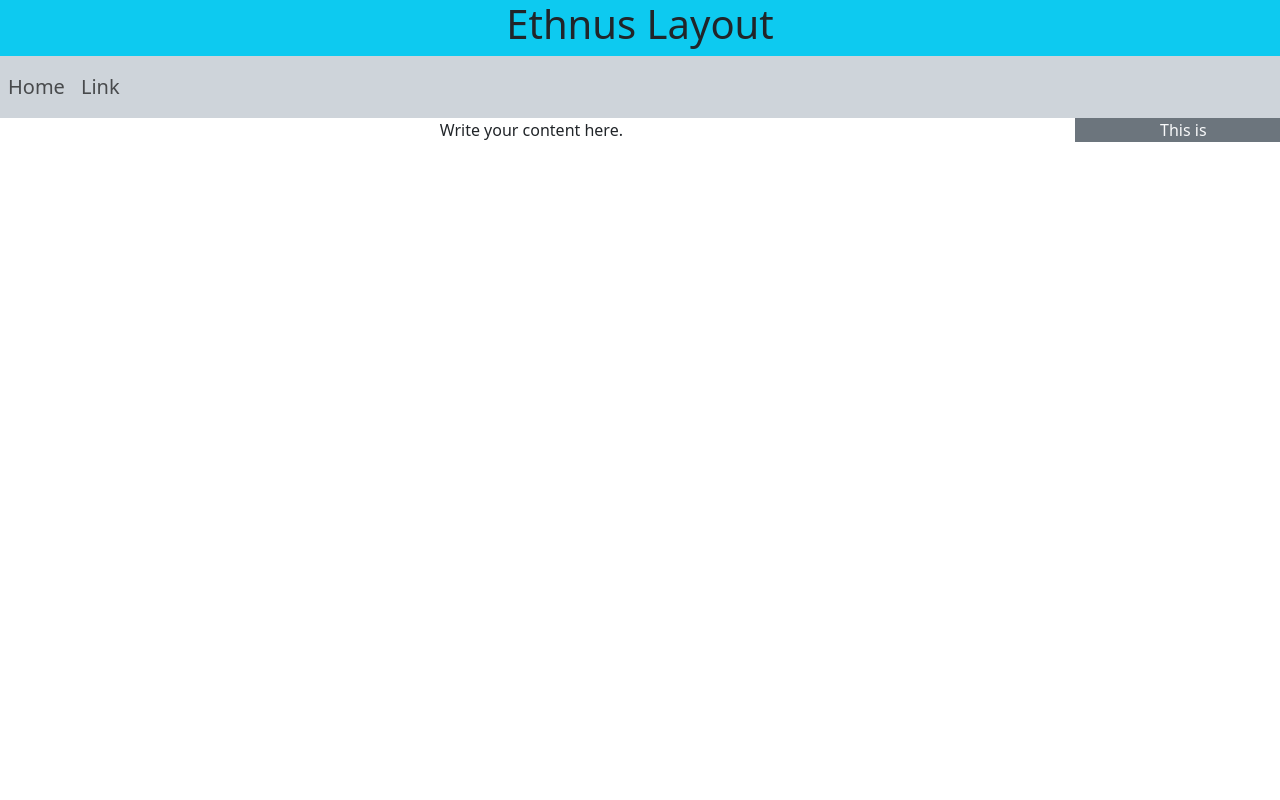
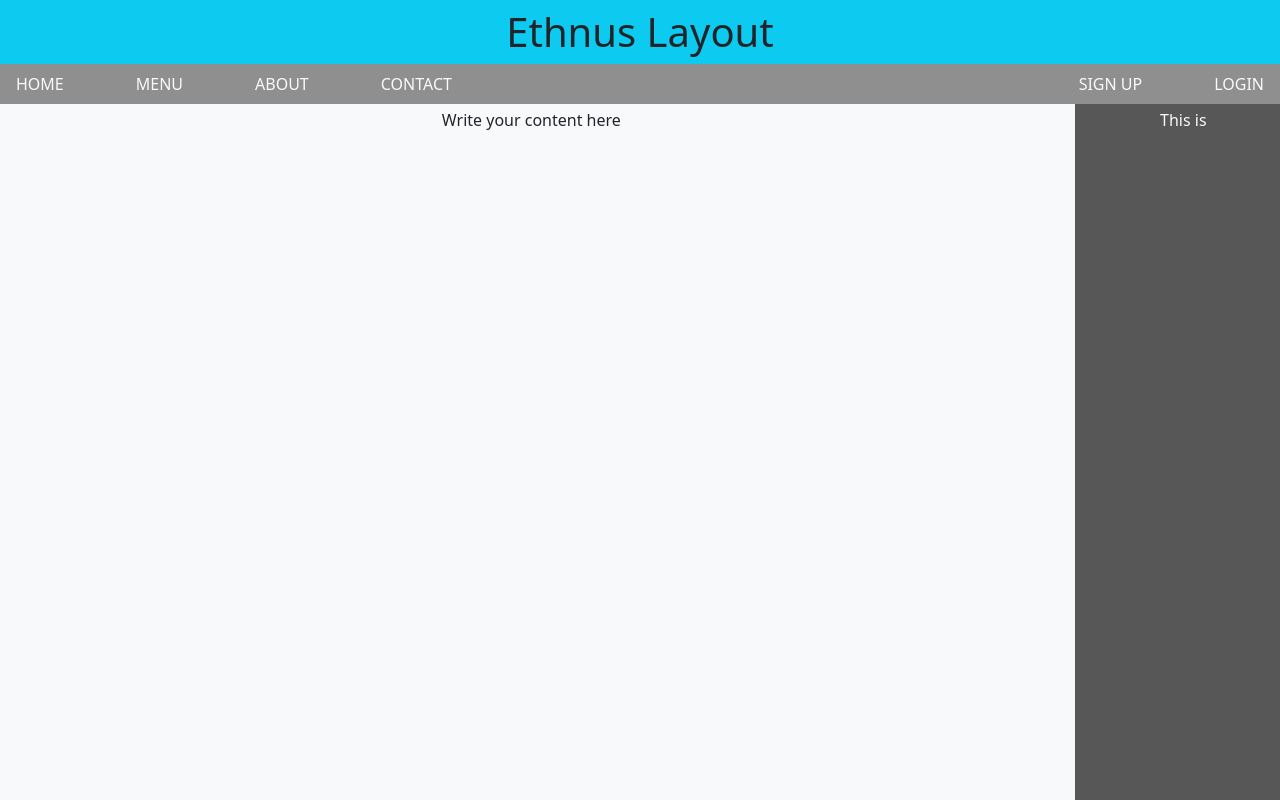
Before and after one commit to ritika-jhanwar/Ethnus-Internship-2, a plain HTML site: page bootstrap/task-1.html in a window 1280 px wide. Drawn offline with nearby package versions, Linux system fonts and the light colour scheme.

Commit message:
task-1 completed

```diff
--- a/bootstrap/task-1.html
+++ b/bootstrap/task-1.html
@@ -5,38 +5,38 @@
     <meta name="viewport" content="width=device-width, initial-scale=1.0">
     <title>TASK-1 | BS</title>
     <link href="https://cdn.jsdelivr.net/npm/bootstrap@5.3.2/dist/css/bootstrap.min.css" rel="stylesheet" crossorigin="anonymous">
+    <style>
+      body, html {
+          height: 100%;
+          margin: 0;
+          overflow: hidden;
+      }
+  </style>
 </head>
 <body>
-    <div class="container-fluid text-center m-0 p-0 vh-100 vw-100">
-        <div class="row first bg-info m-0">
-          <div class="col">
-            <h1 class="display-6"><b>Ethnus Layout</b></h1>
+  <header class="p-0 bg-info" >
+    <h1 class="text-center pb-2 pt-2 m-0">Ethnus Layout</h1>
+  </header>
+
+  <nav class="navbar p-0" style="background-color: #8f8f8f">
+    <div class="nav" style="gap: 40px">
+      <a href="#" class="nav-link text-light">HOME</a>
+      <a href="#" class="nav-link text-light">MENU</a>
+      <a href="#" class="nav-link text-light">ABOUT</a>
+      <a href="#" class="nav-link text-light">CONTACT</a>
     </div>
-        </div>
-        <div class="row bg-dark-subtle text-light fs-5">
-          <div class="col vh-2">
-              <nav class="navbar navbar-expand-lg text-light">
-                <div class="collapse navbar-collapse" id="navbarSupportedContent">
-                  <ul class="navbar-nav mr-auto">
-                    <li class="nav-item active">
-                      <a class="nav-link" href="#">Home</span></a>
-                    </li>
-                    <li class="nav-item">
-                      <a class="nav-link" href="#">Link</a>
-                    </li>
-                  </ul>
+    <div class="nav" style="gap: 40px">
+      <a href="#" class="nav-link text-light">SIGN UP</a>
+      <a href="#" class="nav-link text-light">LOGIN</a>
     </div>
   </nav>
-          </div>
-        </div>
-        <div class="row area vh-88">
-            <section class="col-10 content m-0 p-0 ">
-              Write your content here.
+  <div class="row">
+    <section class="col-10 bg-light text-center pt-1" style="height: 100vh">
+      Write your content here
     </section>
-            <aside class="col-2 bg-secondary text-light fs-6 ">
+    <aside class="col-2 text-center text-light pt-1" style="background-color:  #585757;">
       This is
     </aside>
-          </div>
   </div>
     <script src="https://cdn.jsdelivr.net/npm/@popperjs/core@2.11.8/dist/umd/popper.min.js" integrity="sha384-I7E8VVD/ismYTF4hNIPjVp/Zjvgyol6VFvRkX/vR+Vc4jQkC+hVqc2pM8ODewa9r" crossorigin="anonymous"></script>
     <script src="https://cdn.jsdelivr.net/npm/bootstrap@5.3.2/dist/js/bootstrap.bundle.min.js" crossorigin="anonymous"></script>
```
Lines whose indentation alone changed are shown as unchanged.
